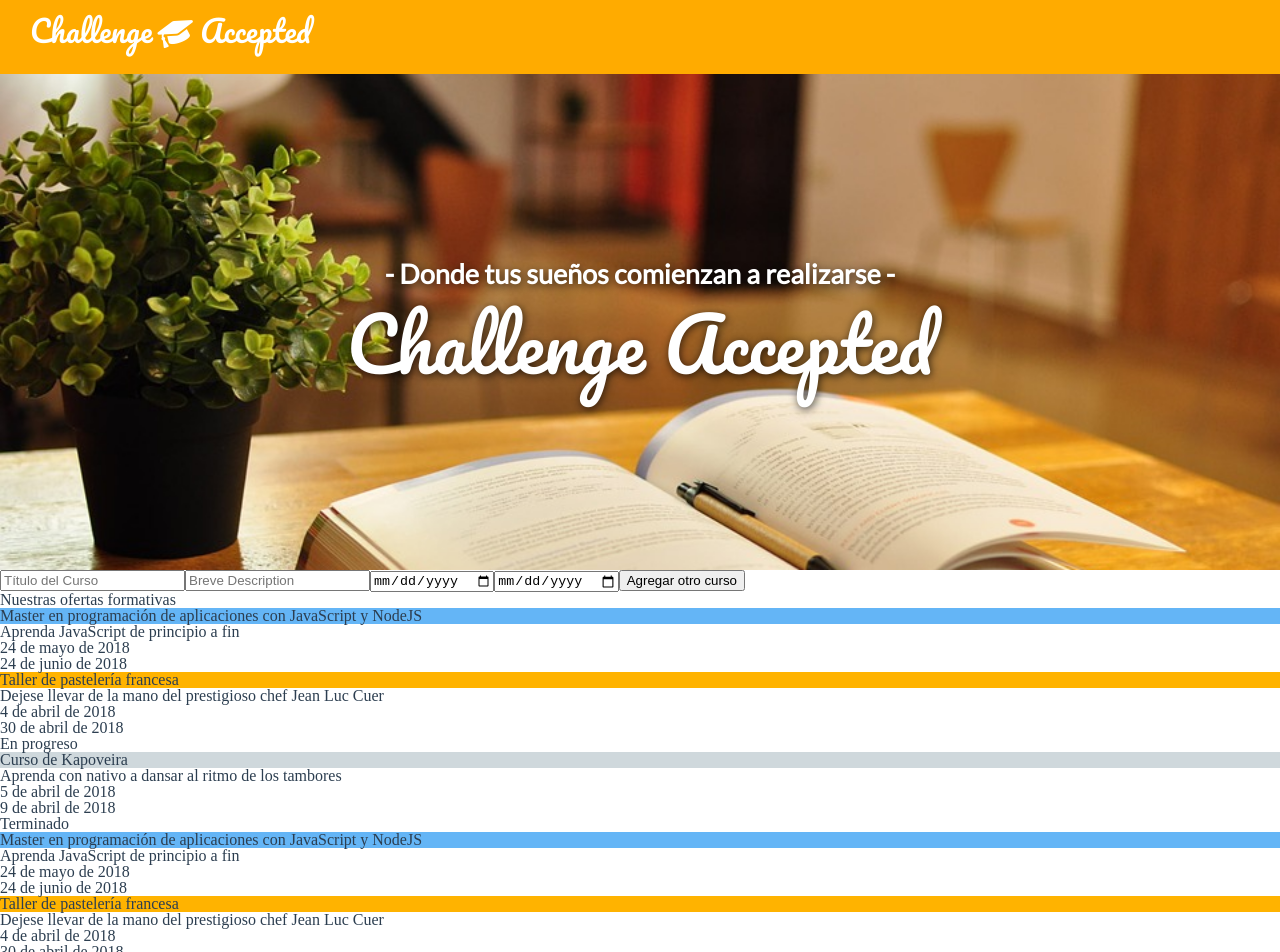
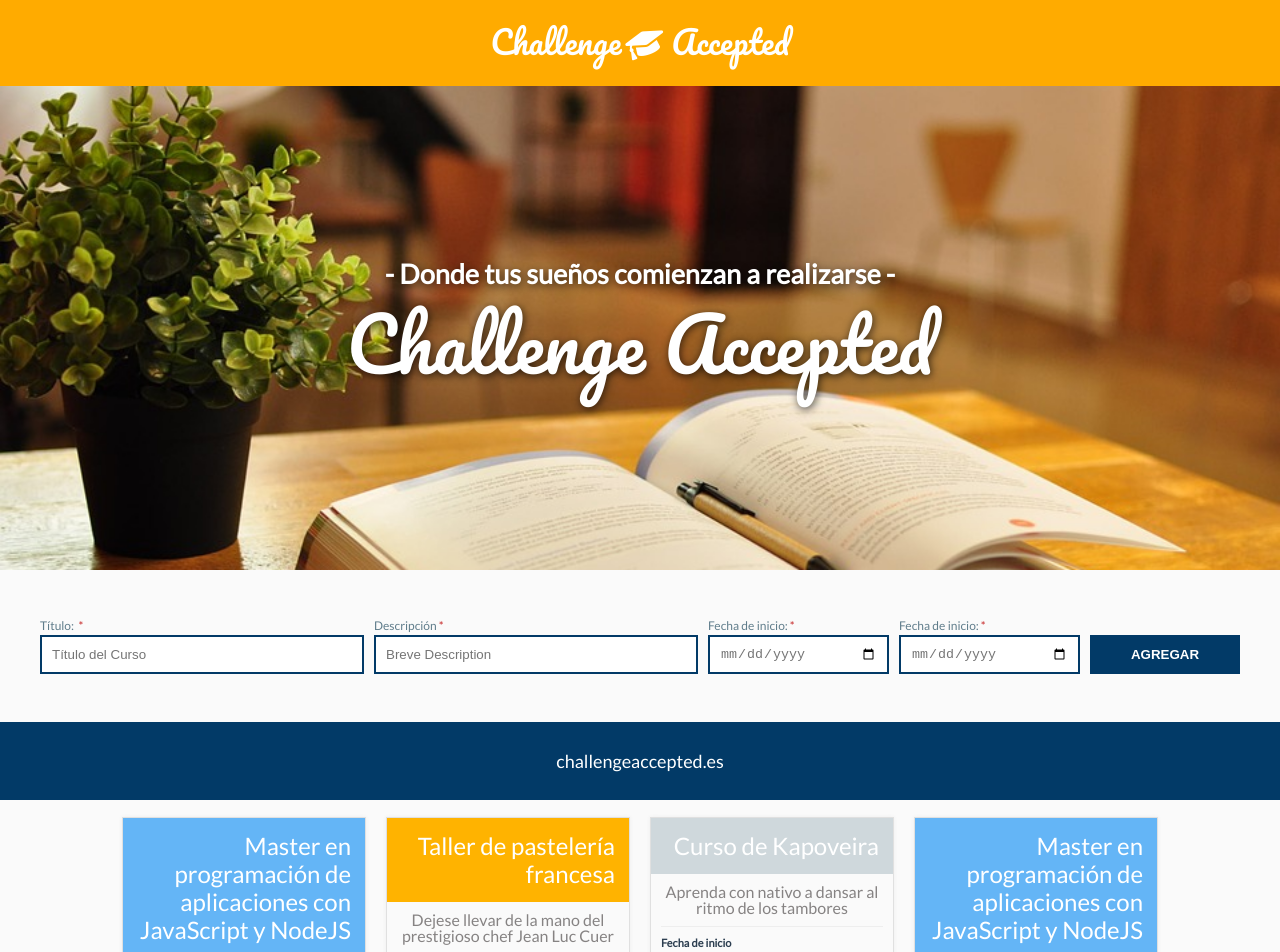
Before and after one commit to felixrigau/labs, a Vue app in the folder vue2/vue2project/: page / in a window 1280 px wide. Shown: the top 952 px of the page. Built offline with nearby package versions, Linux system fonts and the light colour scheme.

Commit message:
Version 1.0 is ready

```diff
--- a/vue2/vue2project/index.html
+++ b/vue2/vue2project/index.html
@@ -22,6 +22,9 @@
 
     </div>
     <div id="app"></div>
+    <footer>
+        <a href="#">challengeaccepted.es</a>
+    </footer>
     <!-- built files will be auto injected -->
   </body>
 </html>
--- a/vue2/vue2project/package.json
+++ b/vue2/vue2project/package.json
@@ -5,9 +5,9 @@
   "author": "Felix Rigau <felixrigau88@gmail.com>",
   "private": true,
   "scripts": {
-    "//": "webpack-dev-server --inline --progress --config build/webpack.dev.conf.js",
-    "dev": "webpack-dev-server --open --inline --host $IP --port $PORT --public $C9_HOSTNAME --config build/webpack.dev.conf.js",
-    "start": "npm run dev",
+    "dev": "webpack-dev-server --inline --progress --config build/webpack.dev.conf.js",
+    "dev-c9": "webpack-dev-server --open --inline --host $IP --port $PORT --public $C9_HOSTNAME --config build/webpack.dev.conf.js",
+    "start": "npm run dev-c9",
     "build": "node build/build.js"
   },
   "dependencies": {
--- a/vue2/vue2project/src/App.vue
+++ b/vue2/vue2project/src/App.vue
@@ -1,6 +1,6 @@
 <template lang="pug">
   .app
-    section.courses
+    section.courses-section
       <!--img(src="./assets/logo.png")-->
       course-form(:courseList="courseList")
       course-list(:courseList="courseList")
@@ -40,41 +40,6 @@ export default {
           subTitle:"Aprenda JavaScript de principio a fin",
           title:"Master en programación de aplicaciones con JavaScript y NodeJS",
           toStart:true
-        },
-        {
-          endDate:"30 de abril de 2018",
-          inProgress:true,
-          startDate:"4 de abril de 2018",
-          subTitle:"Dejese llevar de la mano del prestigioso chef Jean Luc Cuer",
-          title:"Taller de pastelería francesa"
-        },
-        {
-          endDate:"9 de abril de 2018",
-          finished:true,
-          startDate:"5 de abril de 2018",
-          subTitle:"Aprenda con nativo a dansar al ritmo de los tambores",
-          title:"Curso de Kapoveira"
-        },
-        {
-          endDate:"24 de junio de 2018",
-          startDate:"24 de mayo de 2018",
-          subTitle:"Aprenda JavaScript de principio a fin",
-          title:"Master en programación de aplicaciones con JavaScript y NodeJS",
-          toStart:true
-        },
-        {
-          endDate:"30 de abril de 2018",
-          inProgress:true,
-          startDate:"4 de abril de 2018",
-          subTitle:"Dejese llevar de la mano del prestigioso chef Jean Luc Cuer",
-          title:"Taller de pastelería francesa"
-        },
-        {
-          endDate:"9 de abril de 2018",
-          finished:true,
-          startDate:"5 de abril de 2018",
-          subTitle:"Aprenda con nativo a dansar al ritmo de los tambores",
-          title:"Curso de Kapoveira"
         }
         ]
     }
@@ -86,4 +51,11 @@ export default {
 .app {
   color: #2c3e50;
 }
+
+.courses-section {
+  margin: 0 auto 100px;
+  max-width: 1200px;
+  padding-top: 50px;
+  width: 100%;
+}
 </style>
--- a/vue2/vue2project/src/components/CourseCard.vue
+++ b/vue2/vue2project/src/components/CourseCard.vue
@@ -1,10 +1,12 @@
 <template lang="pug">
 .course-card
-    p(v-bind:class="classObject") {{course.title}}
-    p {{course.subTitle}}
-    p {{course.startDate}}
-    p {{course.endDate}}
-    p(v-if="courseStatus") {{courseStatus}}
+    p.course-card__title(v-bind:class="classObject") {{course.title}}
+    p.course-card__subtitle {{course.subTitle}}
+    p.course-card__date-label Fecha de inicio
+    p.course-card__startDate {{course.startDate}}
+    p.course-card__date-label Fecha de fin
+    p.course-card__endDate {{course.endDate}}
+    p.course-card__courseStatus(v-if="courseStatus") {{courseStatus}}
 </template>
 
 <script>
@@ -18,9 +20,9 @@
     computed: {
       classObject: function () {
         return {
-          'finished': this.course.finished && this.course.finished === true,
-          'inprogress': this.course.inProgress && this.course.inProgress === true,
-          'tostart': this.course.toStart && this.course.toStart === true
+          'course-card__title--finished': this.course.finished && this.course.finished === true,
+          'course-card__title--inprogress': this.course.inProgress && this.course.inProgress === true,
+          'course-card__title--tostart': this.course.toStart && this.course.toStart === true
         }
       },
       courseStatus: function () {
@@ -42,19 +44,72 @@
 </script>
 
 <style lang="scss" scope>
+
+  @import "./static/stylesheets/media_queries.scss";
+
   $finished: #cfd8dc;
   $inprogress: #ffb300;
   $tostart: #64b5f6;
 
-    .finished {
+  .course-card {
+    background-color: #fafafa;
+    border: 1px solid #e0e0e0;
+    display: flex;
+    flex: 0;
+    flex-direction: column;
+    justify-content: space-between;
+    box-shadow: 0px 0px 4px 0px #eeeeee;
+  }
+
+  .course-card__title {
+    color: white;
+    font-size: 24px;
+    line-height: 28px;
+    padding: 14px;
+    text-align: center;
+
+    @include tablet {
+      text-align: right;
+    }
+  }
+
+  .course-card__title--finished {
     background-color: $finished;
   }
 
-    .inprogress {
+  .course-card__title--inprogress {
     background-color: $inprogress;
   }
 
-    .tostart {
+  .course-card__title--tostart {
     background-color: $tostart;
   }
+
+  .course-card__subtitle {
+    color: #868383;
+    border-bottom: 1px solid #eeeeee;
+    margin: 10px;
+    padding-bottom: 10px;
+    text-align: center;
+  }
+
+  .course-card__date-label {
+    font-weight: bold;
+    font-size: 11px;
+    margin: 0 10px 5px 10px;
+  }
+
+  .course-card__startDate, .course-card__endDate {
+    margin: 0 20px 10px;
+    font-style: italic;
+  }
+
+  .course-card__courseStatus {
+    background-color: #ef5350;
+    color: white;
+    font-weight: bold;
+    padding: 10px;
+    text-align: center;
+    text-transform: uppercase;
+  }
 </style>
--- a/vue2/vue2project/src/components/CourseList.vue
+++ b/vue2/vue2project/src/components/CourseList.vue
@@ -1,8 +1,8 @@
 <template lang="pug">
 .course-list
-  h1 Nuestras ofertas formativas
-  ul
-    li(v-for="course in courseList")
+  h1.course-list__title Nuestras ofertas formativas
+  ul.course-list__list
+    li.course-list__item-list(v-for="course in courseList")
       course-card(:course="course")
 </template>
 
@@ -19,4 +19,46 @@
 
 <style lang="scss" scope>
 
+  @import "./static/stylesheets/media_queries.scss";
+
+  .course-list__title {
+    font-size: 26px;
+    color: #023a67;
+    margin-bottom: 35px;
+    text-align: center;
+
+    @include tablet {
+      font-size: 32px;
+    }
+
+    @include desktop {
+        font-size: 48px;
+    }
+  }
+
+  .course-list__list {
+    display: flex;
+    flex-wrap: wrap;
+    justify-content: center;
+    margin: 0;
+
+    @include desktop {
+      margin: 0 -10px;
+    }
+  }
+
+  .course-list__item-list {
+    margin: 10px;
+    max-width: 100%;
+    min-width: 20%;
+    width: 100%;
+
+    @include tablet {
+      max-width: 45%;
+    }
+
+    @include desktop {
+        max-width: 20%;
+    }
+  }
 </style>
--- a/vue2/vue2project/src/components/Form.vue
+++ b/vue2/vue2project/src/components/Form.vue
@@ -1,14 +1,32 @@
 <template lang="pug">
-form(@submit="validateForm" action="x" method="post")
-  p(v-if="errors.length")
-    b Please correct the following error(s):
+form(class="form" @submit="validateForm" action="x" method="post")
+  .form__input-group
+    .form__input-wrapper
+      label(for="title") Título:
+        span.required *
+      input(id="title" class="form__title" name="title" v-model="course.title" placeholder="Título del Curso")
+
+    .form__input-wrapper
+      label(for="subTitle") Descripción
+        span.required *
+      input(id="subTitle" class="form__subtitle" name="subTitle" v-model="course.subTitle" placeholder="Breve Description")
+
+    .form__input-wrapper
+      label(for="startDate") Fecha de inicio:
+          span.required *
+      input(id="startDate" class="form__startdate" name="startDate" v-model="course.startDate" type="date")
+
+    .form__input-wrapper
+      label(for="endDate") Fecha de inicio:
+        span.required *
+      input(id="endDate" class="form__enddate" name="endDate" v-model="course.endDate" type="date")
+
+    input(type="submit" class="form__button" value="Agregar")
+
+  .form__errors-wrapper(v-if="errors.length")
+    p Por favor, corrija los siguientes errores:
     ul
       li(v-for="error in errors") {{ error }}
-  input(v-model="course.title" placeholder="Título del Curso")
-  input(v-model="course.subTitle" placeholder="Breve Description")
-  input(v-model="course.startDate" type="date")
-  input(v-model="course.endDate" type="date")
-  input(type="submit" value="Agregar otro curso")
 </template>
 
 <script>
@@ -31,7 +49,7 @@ export default {
       courseCopy = this.assignStatus(courseCopy);
       courseCopy.startDate = this.dateForm(courseCopy.startDate);
       courseCopy.endDate = this.dateForm(courseCopy.endDate);
-      this.courseList.push(courseCopy);
+      this.courseList.unshift(courseCopy);
     },
     dateForm: function(date){
       let formatDate = new Date(date),
@@ -63,7 +81,7 @@ export default {
       if(!this.course.startDate) this.errors.push("La fecha de comienzo es obligatoria.");
       if(!this.course.endDate) this.errors.push("La fecha de terminación es obligatoria.");
       if(startDate.getTime() > endDate.getTime()) this.errors.push("Las fechas deben tener un orden lógico.");
-      if(startDate.getTime() === endDate.getTime()) this.errors.push("Las fechas no pueden ser iguales.");
+      if(this.course.startDate && this.course.startDate && startDate.getTime() === endDate.getTime()) this.errors.push("Las fechas no pueden ser iguales.");
 
       if(this.errors.length) {
         e.preventDefault();
@@ -80,16 +98,103 @@ export default {
       this.course.endDate= null;
     }
   }
-  /*
-  Para validar el formulario:
-  startDate tiene que ser menor que endDate
-  endDate no puede ser menor que startDate
-  No pueden ser iguales
-  Los campos son obligatorios
-  */
 }
 </script>
 
-<style lang="scss">
+<style lang="scss" scope>
 
+  @import "./static/stylesheets/media_queries.scss";
+
+  .form {
+    display: flex;
+    flex-direction: column;
+    margin: 0 auto 50px;
+  }
+
+  .form__input-group {
+    text-align: center;
+
+    @include desktop {
+      align-items: flex-end;
+      display: flex;
+      justify-content: center;
+    }
+  }
+
+  .form__input-wrapper {
+    display: flex;
+    flex: 1;
+    flex-direction: column;
+    margin: 0 10px 10px;
+
+    @include desktop {
+      margin: 0 10px 0 0;
+    }
+
+    label {
+      color: #607d8b;
+      font-size: 12px;
+      margin-bottom: 3px;
+      text-align: left;
+
+      span {
+        color: #c62828;
+        margin: 0 0 4px 2px;
+      }
+    }
+
+    input {
+      border: 2px solid #023a67;
+      color: #757575;
+      height: 35px;
+
+      @include desktop {
+        padding: 0 10px
+      }
+    }
+  }
+
+  .form__title, .form__subtitle {
+    width: 100%;
+
+    @include desktop {
+      width: 300px;
+    }
+  }
+
+  .form__button {
+    border: 2px solid #023a67;
+    background-color: #023a67;
+    color: white;
+    cursor: pointer;
+    font-weight: bold;
+    height: 39px;
+    text-transform: uppercase;
+    width: 150px;
+    transition: background-color 0.5s ease-in;
+
+    &:hover {
+      background-color: #2970a9;
+    }
+  }
+
+  .form__errors-wrapper {
+    margin-top: 10px;
+    padding: 15px;
+    background-color: #ffcdd2;
+    border: 2px solid #c62828;
+
+    p {
+      font-size: 16px;
+      font-weight: bold;
+      margin-bottom: 10px;
+    }
+
+    li {
+      border-left: 3px solid #c62828;
+      margin-bottom: 10px;
+      padding: 5px;
+      font-size: 14px;
+    }
+  }
 </style>
--- /dev/null
+++ b/vue2/vue2project/static/stylesheets/_media_queries.scss
@@ -0,0 +1,53 @@
+// Media Queries Mixin
+
+$phone-landscape: 36rem;      //576px base 16px
+$tablet:          48rem;      //768px base 16px
+$desktop:         62rem;      //992px base 16px
+$large-desktop:   75rem;      //1200px base 16px
+
+@mixin mobile-landscape {
+    @media only screen and (min-width : $phone-landscape) {
+        @content;
+    }
+}
+
+@mixin tablet {
+    @media only screen and (min-width : $tablet) {
+        @content;
+    }
+}
+
+@mixin desktop {
+    @media only screen and (min-width : $desktop) {
+        @content;
+    }
+}
+
+@mixin large-desktop {
+    @media only screen and (min-width : $large-desktop) {
+        @content;
+    }
+}
+
+
+/*
+@include mobile-landscape {
+
+}
+
+
+@include tablet {
+
+}
+
+@include desktop {
+
+}
+
+@include large-desktop {
+
+}
+
+
+
+*/
--- a/vue2/vue2project/static/stylesheets/styles.css
+++ b/vue2/vue2project/static/stylesheets/styles.css
@@ -1,19 +1,57 @@
+/*
+@include mobile-landscape {
+
+}
+
+
+@include tablet {
+
+}
+
+@include desktop {
+
+}
+
+@include large-desktop {
+
+}
+
+
+
+*/
+body {
+  font-family: "Lato";
+  background-color: #fafafa; }
+
 header {
   background-color: #ffab00;
   height: auto;
   left: 0;
   padding: 12px 0;
   position: fixed;
+  text-align: center;
   top: 0;
   width: 100%;
   z-index: 3; }
+  @media only screen and (min-width: 62rem) {
+    header {
+      text-align: center; } }
 
 .header__logo {
   color: #FFFFFF;
   font-family: "Pacifico", cursive;
-  font-size: 30px;
-  margin: 0 0 10px 30px;
-  padding: 0; }
+  font-size: 20px;
+  margin: 0 auto;
+  padding: 0;
+  width: inherit;
+  max-width: 1200px; }
+  @media only screen and (min-width: 48rem) {
+    .header__logo {
+      font-size: 26px;
+      margin: 10px auto; } }
+  @media only screen and (min-width: 62rem) {
+    .header__logo {
+      font-size: 32px; } }
   .header__logo i {
     margin: 5px;
     transform: rotate(-20deg); }
@@ -22,26 +60,69 @@ header {
   background: url("../images/bk.jpg") fixed top center/cover no-repeat;
   background-size: cover;
   display: flex;
-  height: 500px;
-  margin-top: 70px;
+  height: 300px;
+  margin-top: 0;
   width: 100%; }
+  @media only screen and (min-width: 48rem) {
+    .hero {
+      margin-top: 50px; } }
+  @media only screen and (min-width: 62rem) {
+    .hero {
+      height: 500px;
+      margin-top: 70px; } }
 
 .hero__copy-area {
   margin: auto;
   text-align: center;
-  width: 50%;
   text-shadow: 1px 2px 8px rgba(0, 0, 0, 0.7); }
+  @media only screen and (min-width: 62rem) {
+    .hero__copy-area {
+      width: 50%; } }
 
 .hero__slogan {
   color: #FFFFFF;
-  font-family: "Lato";
   font-weight: bold;
   margin-bottom: 20px;
-  font-size: 27px; }
+  font-size: 16px; }
+  @media only screen and (min-width: 48rem) {
+    .hero__slogan {
+      font-size: 21px; } }
+  @media only screen and (min-width: 62rem) {
+    .hero__slogan {
+      font-size: 27px; } }
 
 .hero__name {
   color: white;
   font-family: "Pacifico", cursive;
-  font-size: 73px; }
+  font-size: 26px; }
+  @media only screen and (min-width: 48rem) {
+    .hero__name {
+      font-size: 48px; } }
+  @media only screen and (min-width: 62rem) {
+    .hero__name {
+      font-size: 73px; } }
+
+footer {
+  background-color: #023a67;
+  bottom: 0;
+  display: flex;
+  font-size: 12px;
+  position: relative;
+  width: 100%;
+  z-index: 2; }
+  @media only screen and (min-width: 62rem) {
+    footer {
+      position: fixed;
+      font-size: 18px; } }
+  footer a {
+    color: white;
+    margin: 20px auto;
+    text-decoration: none; }
+    @media only screen and (min-width: 48rem) {
+      footer a {
+        margin: 25px auto; } }
+    @media only screen and (min-width: 62rem) {
+      footer a {
+        margin: 30px auto; } }
 
 /*# sourceMappingURL=styles.css.map */
--- a/vue2/vue2project/static/stylesheets/styles.scss
+++ b/vue2/vue2project/static/stylesheets/styles.scss
@@ -1,4 +1,10 @@
+@import "media_queries";
+
 //********************** Header Styles *********************
+body {
+  font-family: "Lato";
+  background-color: #fafafa;
+}
 
 header {
   background-color: #ffab00;
@@ -6,17 +12,33 @@ header {
   left: 0;
   padding: 12px 0;
   position: fixed;
+  text-align: center;
   top: 0;
   width: 100%;
   z-index: 3;
+
+  @include desktop {
+    text-align: center;
+  }
 }
 
 .header__logo {
   color: #FFFFFF;
   font-family: "Pacifico", cursive;
-  font-size: 30px;
-  margin: 0 0 10px 30px;
+  font-size: 20px;
+  margin: 0 auto;
   padding: 0;
+  width: inherit;
+  max-width: 1200px;
+
+  @include tablet {
+    font-size: 26px;
+    margin: 10px auto;
+  }
+
+  @include desktop {
+    font-size: 32px;
+  }
 
   i {
     margin: 5px;
@@ -30,28 +52,86 @@ header {
   background: url('../images/bk.jpg') fixed top center / cover no-repeat;
   background-size: cover;
   display: flex;
-  height: 500px;
-  margin-top: 70px;
+  height: 300px;
+  margin-top: 0;
   width: 100%;
+
+  @include tablet {
+    margin-top: 50px;
+  }
+
+  @include desktop {
+    height: 500px;
+    margin-top: 70px;
+  }
 }
 
 .hero__copy-area {
   margin: auto;
   text-align: center;
-  width: 50%;
   text-shadow: 1px 2px 8px rgba(0,0,0,0.7);
+
+  @include desktop {
+    width: 50%;
+  }
 }
 
 .hero__slogan {
   color: #FFFFFF;
-  font-family: "Lato";
   font-weight: bold;
   margin-bottom: 20px;
-  font-size: 27px;
+  font-size: 16px;
+
+  @include tablet {
+    font-size: 21px;
+  }
+
+  @include desktop {
+    font-size: 27px;
+  }
 }
 
 .hero__name {
   color: white;
   font-family: "Pacifico", cursive;
-  font-size: 73px;
+  font-size: 26px;
+
+  @include tablet {
+    font-size: 48px;
+  }
+
+  @include desktop {
+    font-size: 73px;
+  }
 }
+
+//********************** Footer Styles *********************
+
+footer {
+  background-color: #023a67;
+  bottom: 0;
+  display: flex;
+  font-size: 12px;
+  position: relative;
+  width: 100%;
+  z-index: 2;
+
+  @include desktop {
+    position: fixed;
+    font-size: 18px;
+  }
+
+  a {
+    color: white;
+    margin: 20px auto;
+    text-decoration: none;
+
+    @include tablet {
+      margin: 25px auto;
+    }
+
+    @include desktop {
+      margin: 30px auto;
+    }
+  }
+}
```
Also changed, not shown: vue2/vue2project/static/stylesheets/_media_queries.css (added, +23 -0 lines). Lines whose indentation alone changed are shown as unchanged.
